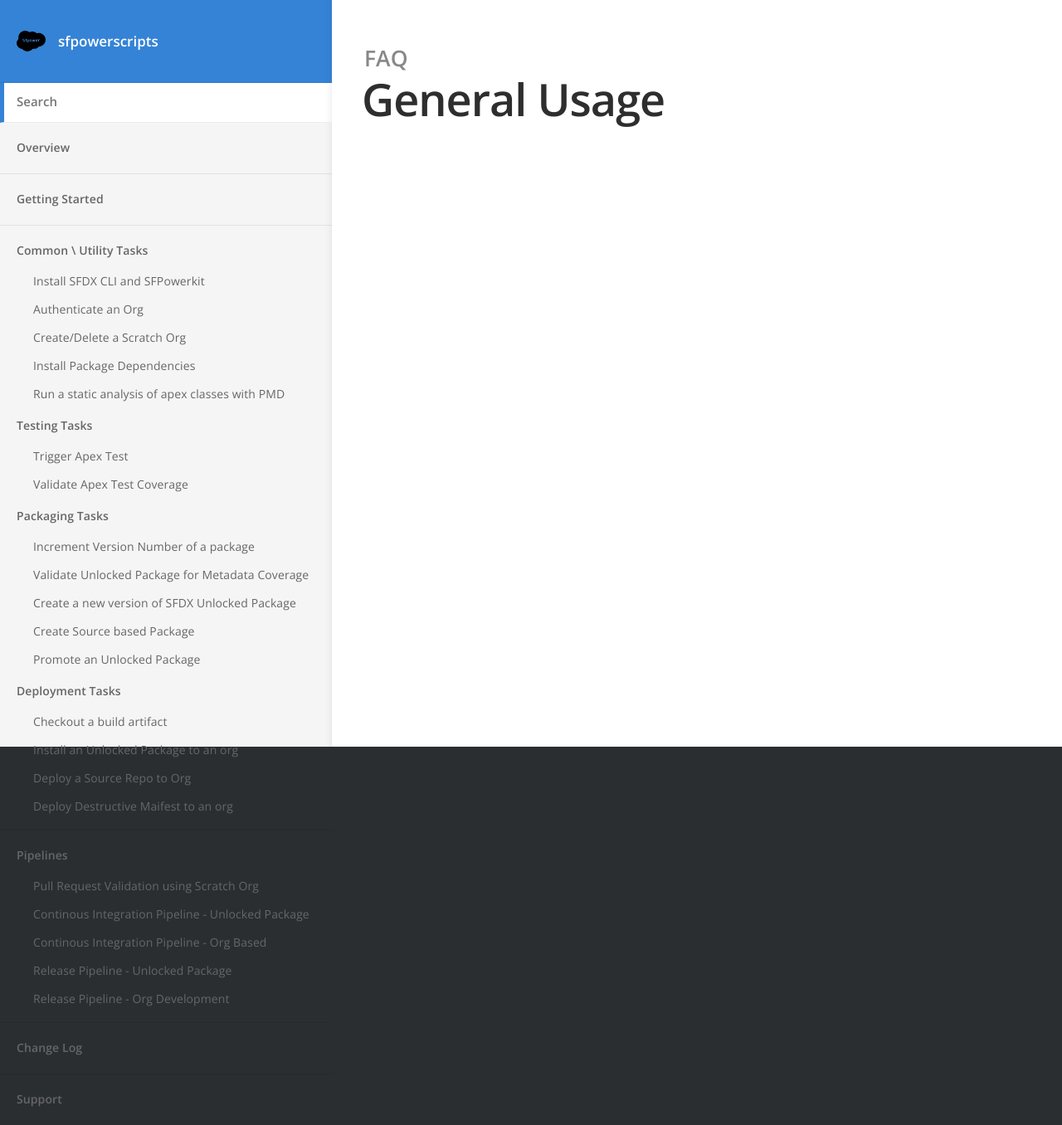
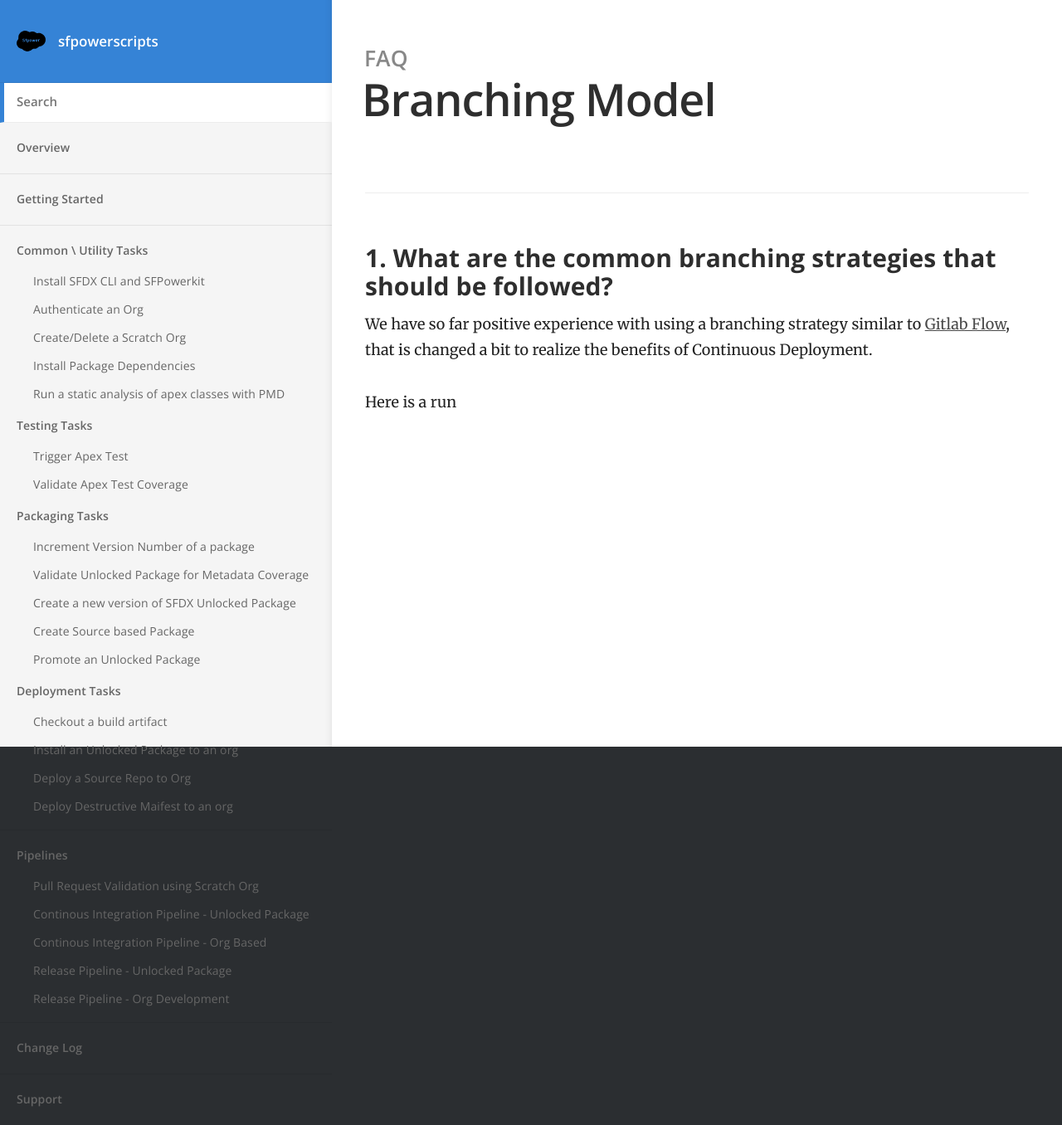
Before and after one commit to nbatterham/sfpowerscripts-doc, a Jekyll site: the page built from _docs/FAQ/GeneralUsage.md, in a window 1280 px wide. Shown: the whole page at 83% size. Built offline with Jekyll 4.4.1, drawn with Linux system fonts in a browser that asks for light colours.

Commit message:
Updated '_docs/FAQ/GeneralUsage.md' via CloudCannon

```diff
--- a/_docs/FAQ/GeneralUsage.md
+++ b/_docs/FAQ/GeneralUsage.md
@@ -1,5 +1,13 @@
 ---
-title: General  Usage
+title: Branching Model
 category: FAQ
 order: 1
 ---
+
+### **1\. What are the common branching strategies that should be followed?**
+
+We have so far positive experience with using a branching strategy similar to [Gitlab Flow](https://docs.gitlab.com/ee/topics/gitlab_flow.html#production-branch-with-gitlab-flow){: target="_blank"}, that is changed a bit to realize the benefits of Continuous Deployment.
+
+Here is a run
+
+&nbsp;
```
